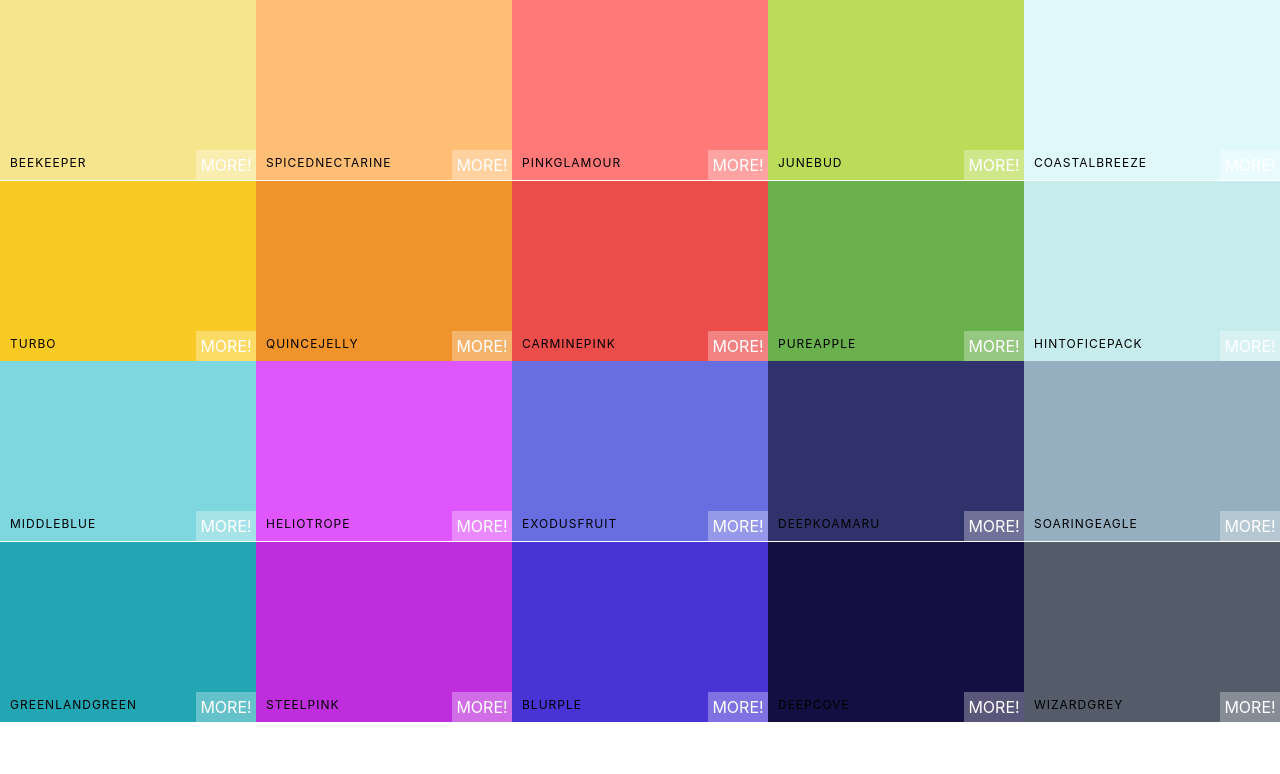
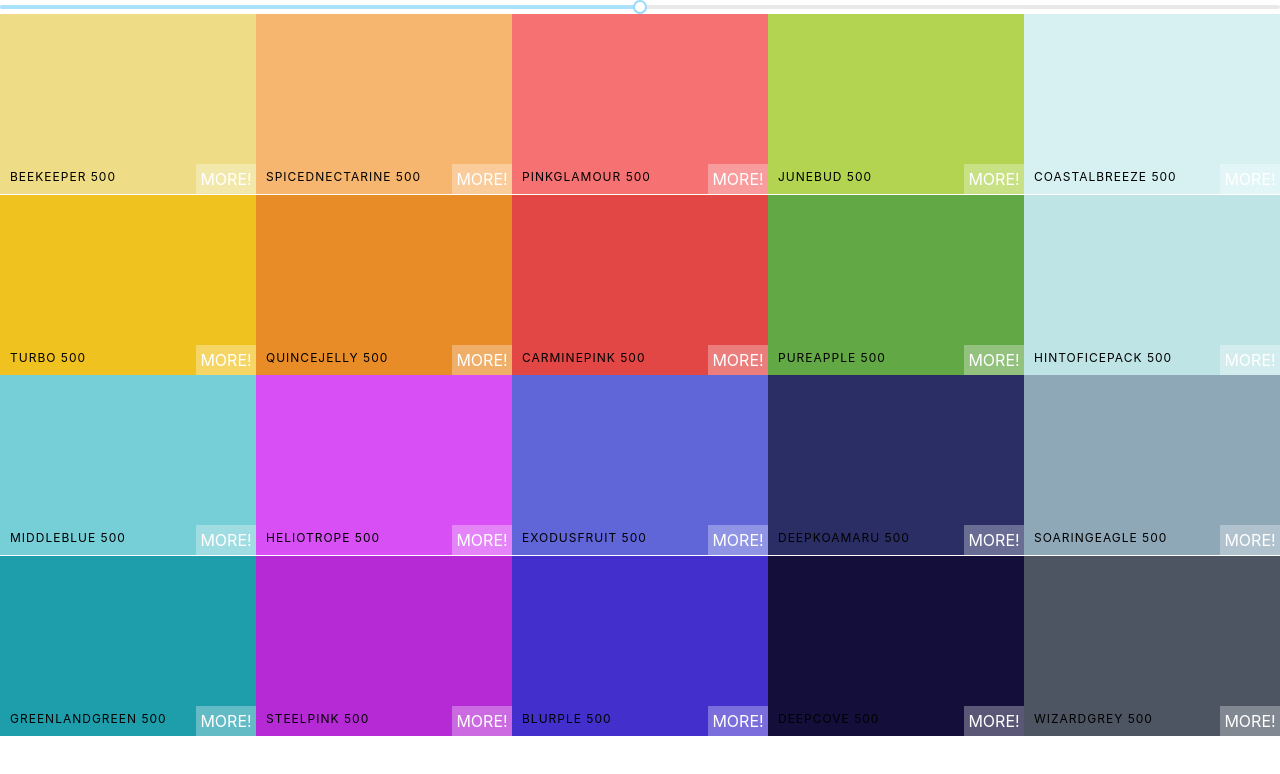
Before and after one commit to SaladinDacic/MassiveReact-Color-Project, a React (Create React App) app: page / in a window 1280 px wide. Shown: the top 774 px of the page. Built offline with nearby package versions, Linux system fonts and the light colour scheme.

Commit message:
add unstiled slider

```diff
--- a/package.json
+++ b/package.json
@@ -7,6 +7,7 @@
     "@testing-library/react": "^11.2.3",
     "@testing-library/user-event": "^12.6.2",
     "chroma-js": "^2.1.0",
+    "rc-slider": "^9.7.1",
     "react": "^17.0.1",
     "react-copy-to-clipboard": "^5.0.3",
     "react-dom": "^17.0.1",
--- a/src/App.js
+++ b/src/App.js
@@ -7,7 +7,7 @@
   console.log(generatePalette(seedColors[4]))
   return (
     <div >
-      <Palette {...seedColors[4]}/>
+      <Palette palette={generatePalette(seedColors[4])}/>
     </div>
   );
 }
--- a/src/Palette.js
+++ b/src/Palette.js
@@ -1,18 +1,40 @@
 import React, { Component } from 'react';
 import ColorBox from "./ColorBox";
 import "./Palette.css";
+import Slider from "rc-slider";
+import "rc-slider/assets/index.css";
 
 class Palette extends Component {
+    constructor(props) {
+        super(props);
+        this.state = {
+            level : 500
+        }
+        this.changeLevel = this.changeLevel.bind(this);
+    }
+    changeLevel(level){
+        this.setState({level})
+    }
+
     render() {
-        const colorBoxes = this.props.colors.map(color=>(
-            <ColorBox background={color.color} name={color.name}/>
+        const {colors} = this.props.palette;
+        const {level} = this.state;
+        const colorBoxes = colors[level].map(color=>(
+            <ColorBox background={color.hex} name={color.name}/>
         ))
         return (
             <div className="Palette">
+                <Slider
+                defaultValue={level}
+                min={100}
+                max={900}
+                step={100}
+                onAfterChange={this.changeLevel}
+                />
                 {/* Navbar goes here */}
                <div className="Palette-colors">
+                {colorBoxes}
                 {/* Lot of color boxes */}
-                {colorBoxes}
                </div>
                {/* Footer content */}
             </div>
```
Also changed, not shown: 2 other files (tests, documents, lock files or other folders).
